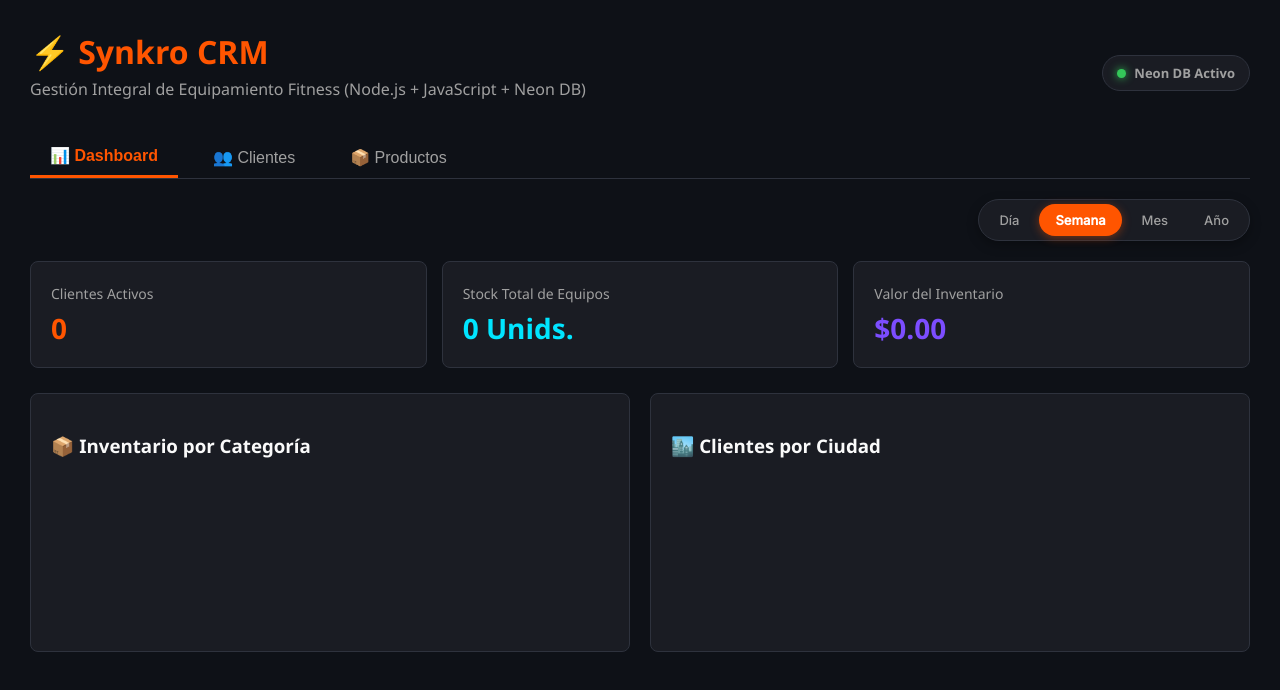
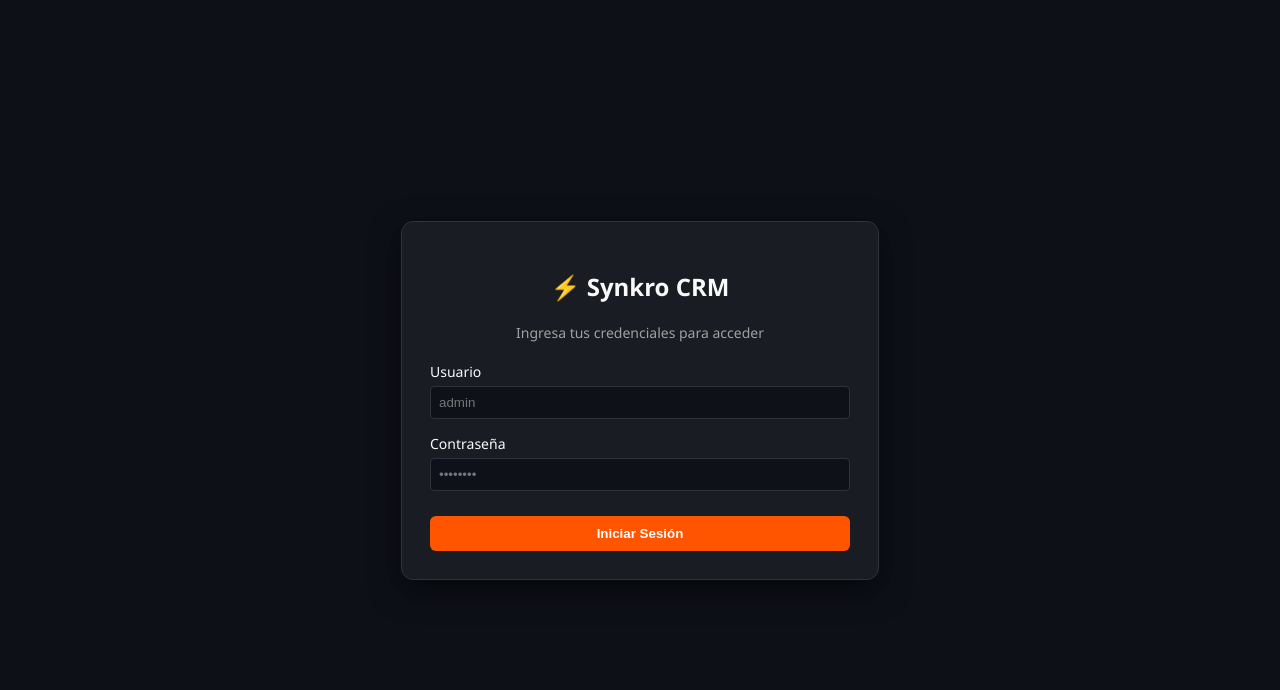
Before and after one commit to JEOVAN2/synkro-crm, a website: page public/index.html in a window 1280 px wide. Drawn offline with nearby package versions, Linux system fonts and the light colour scheme; no server answers.

Commit message:
Refactor index.html for login screen and content

```diff
--- a/public/index.html
+++ b/public/index.html
@@ -10,17 +10,40 @@
     <link rel="manifest" href="manifest.json">
     <meta name="theme-color" content="#FF5500">
 
-    <!-- Chart.js CDN para gráficos -->
+    <!-- Chart.js CDN -->
     <script src="https://cdn.jsdelivr.net/npm/chart.js"></script>
 </head>
 <body>
+
+    <!-- PANTALLA DE LOGIN (OVERLAY) -->
+    <div id="login-screen" class="modal" style="display: flex;">
+        <div class="modal-content" style="text-align: center;">
+            <h2>⚡ Synkro CRM</h2>
+            <p style="color: #A0A0A0; font-size: 14px; margin-bottom: 20px;">Ingresa tus credenciales para acceder</p>
+            <form id="form-login">
+                <div class="form-group" style="text-align: left;">
+                    <label>Usuario</label>
+                    <input type="text" id="login-user" required placeholder="admin">
+                </div>
+                <div class="form-group" style="text-align: left;">
+                    <label>Contraseña</label>
+                    <input type="password" id="login-pass" required placeholder="••••••••">
+                </div>
+                <button type="submit" class="btn-primary" style="width: 100%; margin-top: 10px;">Iniciar Sesión</button>
+            </form>
+        </div>
+    </div>
+
+    <!-- CONTENIDO DE LA APLICACIÓN -->
+    <div id="app-content" style="display: none;">
         <header style="display: flex; justify-content: space-between; align-items: center;">
             <div>
                 <h1>⚡ Synkro CRM</h1>
-            <p>Gestión Integral de Equipamiento Fitness (Node.js + JavaScript + Neon DB)</p>
+                <p>Gestión Integral de Equipamiento Fitness</p>
             </div>
-        <div class="db-status">
-            <span class="status-dot"></span> Neon DB Activo
+            <div style="display: flex; align-items: center; gap: 10px;">
+                <span id="user-display" style="font-size: 14px; font-weight: bold; color: #FF5500;"></span>
+                <button onclick="logout()" class="btn-danger" style="padding: 6px 12px;">🚪 Salir</button>
             </div>
         </header>
 
@@ -33,8 +56,6 @@
 
         <!-- PESTAÑA 1: DASHBOARD -->
         <section id="sec-dashboard" class="tab-content">
-
-        <!-- Selector de Rango de Tiempo -->
             <div style="display: flex; justify-content: flex-end; margin-bottom: 20px;">
                 <div class="cir-tabs" role="tablist" aria-label="Rango de tiempo">
                     <input class="cir-tabs__r" type="radio" name="cir-range" id="cir-r-day" value="day" />
@@ -51,7 +72,6 @@
                 </div>
             </div>
 
-        <!-- Tarjetas de Métricas (KPIs) -->
             <div class="kpi-grid">
                 <div class="kpi-card">
                     <span>Clientes Activos</span>
@@ -67,7 +87,6 @@
                 </div>
             </div>
 
-        <!-- Gráficos Interactivos -->
             <div class="charts-grid">
                 <div class="chart-box">
                     <h3>📦 Inventario por Categoría</h3>
@@ -130,28 +149,17 @@
                 </table>
             </div>
         </section>
+    </div>
 
     <!-- MODAL REGISTRO CLIENTE -->
     <div id="modal-cliente" class="modal">
         <div class="modal-content">
             <h3>➕ Registrar Cliente</h3>
             <form id="form-cliente">
-                <div class="form-group">
-                    <label>Nombre del Negocio *</label>
-                    <input type="text" id="c-negocio" required>
-                </div>
-                <div class="form-group">
-                    <label>Contacto</label>
-                    <input type="text" id="c-contacto">
-                </div>
-                <div class="form-group">
-                    <label>Teléfono</label>
-                    <input type="text" id="c-telefono">
-                </div>
-                <div class="form-group">
-                    <label>Ciudad</label>
-                    <input type="text" id="c-ciudad">
-                </div>
+                <div class="form-group"><label>Nombre del Negocio *</label><input type="text" id="c-negocio" required></div>
+                <div class="form-group"><label>Contacto</label><input type="text" id="c-contacto"></div>
+                <div class="form-group"><label>Teléfono</label><input type="text" id="c-telefono"></div>
+                <div class="form-group"><label>Ciudad</label><input type="text" id="c-ciudad"></div>
                 <button type="submit" class="btn-primary" style="width: 100%;">Guardar en Neon</button>
                 <button type="button" onclick="closeModal('modal-cliente')" style="width: 100%; margin-top: 8px; background: none; border: none; color: #aaa; cursor: pointer;">Cancelar</button>
             </form>
@@ -163,14 +171,8 @@
         <div class="modal-content">
             <h3>📦 Registrar Producto</h3>
             <form id="form-producto">
-                <div class="form-group">
-                    <label>Código SKU *</label>
-                    <input type="text" id="p-sku" required>
-                </div>
-                <div class="form-group">
-                    <label>Nombre del Producto *</label>
-                    <input type="text" id="p-nombre" required>
-                </div>
+                <div class="form-group"><label>Código SKU *</label><input type="text" id="p-sku" required></div>
+                <div class="form-group"><label>Nombre del Producto *</label><input type="text" id="p-nombre" required></div>
                 <div class="form-group">
                     <label>Categoría</label>
                     <select id="p-categoria">
@@ -181,27 +183,16 @@
                         <option value="accesorios">Accesorios</option>
                     </select>
                 </div>
-                <div class="form-group">
-                    <label>Marca</label>
-                    <input type="text" id="p-marca">
-                </div>
-                <div class="form-group">
-                    <label>Precio ($)</label>
-                    <input type="number" step="0.01" id="p-precio" required>
-                </div>
-                <div class="form-group">
-                    <label>Stock Disponible</label>
-                    <input type="number" id="p-stock" required>
-                </div>
+                <div class="form-group"><label>Marca</label><input type="text" id="p-marca"></div>
+                <div class="form-group"><label>Precio ($)</label><input type="number" step="0.01" id="p-precio" required></div>
+                <div class="form-group"><label>Stock Disponible</label><input type="number" id="p-stock" required></div>
                 <button type="submit" class="btn-primary" style="width: 100%;">Guardar Producto</button>
                 <button type="button" onclick="closeModal('modal-producto')" style="width: 100%; margin-top: 8px; background: none; border: none; color: #aaa; cursor: pointer;">Cancelar</button>
             </form>
         </div>
     </div>
 
-    <!-- NOTIFICACIÓN TOAST -->
     <div id="toast" class="toast"></div>
-
     <script src="app.js"></script>
 </body>
 </html>
```
Lines whose indentation alone changed are shown as unchanged.
